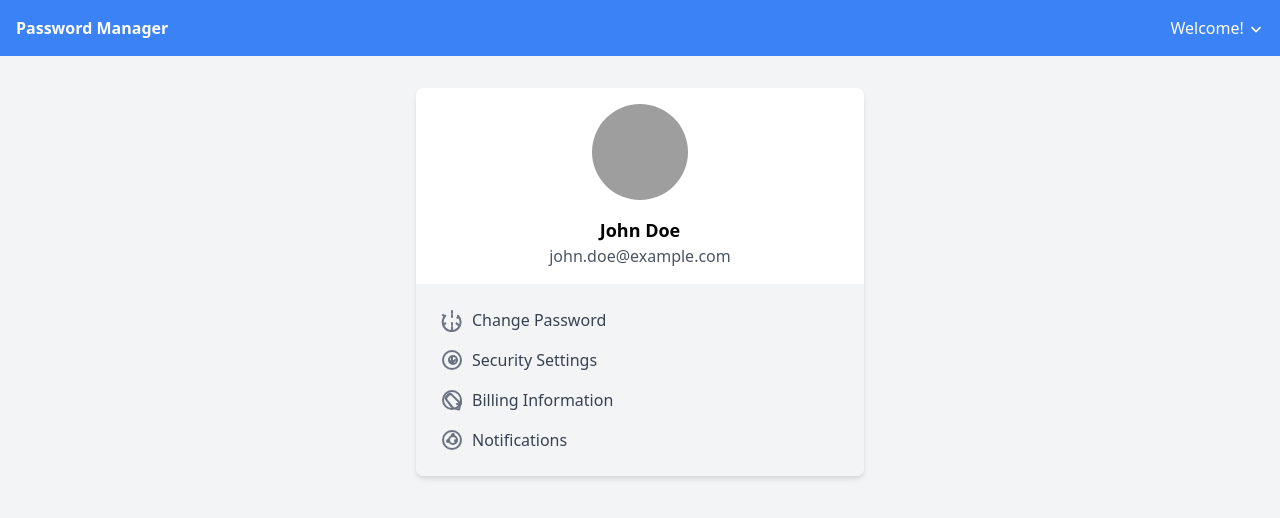
After one commit to jayster12/QuantumLock, a Flask app: page /profile in a window 1280 px wide. The commit adds this page. Shown: the top 518 px of the page. Run offline with Flask 3, Linux system fonts and the light colour scheme; grey boxes are pictures that could not be loaded.

Commit message:
Fixed issue with deleting first password entry adding empty entry

```diff
--- a/app.py
+++ b/app.py
@@ -25,35 +25,45 @@ def generatePassword():
 
 @app.route('/add-password', methods=['POST'])
 def addPassword():
-    print("Adding password entry...")
     # Extracting the password entry elements from HTML
     entryTitle = request.form['title']
     entryUsername = request.form['username']
     entryPassword = request.form['password']
     entryDescription = request.form['description']
-    userID = session['id'] # Extract user ID from session
+    # Avoid adding password entry if it has an empty username or password
+    if len(entryUsername) == 0 or len(entryPassword) == 0:
+        print("Possible empty password entry. Ignoring")
+        return redirect(url_for('dashboard'))
+    else:
+        print("Adding password entry...")
+        userID = session['id'] # Extract user ID from session
+        # Insert password entry into database
+        conn = createDBConnection()
+        cursor = conn.cursor()
+        cursor.execute('INSERT INTO passwordEntries (user_id, title, username, password, description) VALUES (?, ?, ?, ?, ?)', (userID, entryTitle, entryUsername, entryPassword, entryDescription))
+        conn.commit()
+        conn.close()
+        # Return with succeess message
+        #return render_template('vault.html', success_message='Password entry added!', username=entryUsername, email=session['email'])
+        return redirect(url_for('dashboard')) # No success message, we just refresh the page essentially
 
-    # Insert password entry into database
-    conn = createDBConnection()
-    cursor = conn.cursor()
-    cursor.execute('INSERT INTO passwordEntries (user_id, title, username, password, description) VALUES (?, ?, ?, ?, ?)', (userID, entryTitle, entryUsername, entryPassword, entryDescription))
-    conn.commit()
-    conn.close()
-
-    # Return with succeess message
-    return render_template('vault.html', success_message='Password entry added!', username=entryUsername, email=session['email'])
-
+# For some reason, when deleting password entries, it adds a blank/empty one, so may want to remove/disable this feature for now
 @app.route('/delete-password', methods=['POST'])
 def deletePassword():
-    entryID = request.form['entryID']
-    conn = createDBConnection()
-    cursor = conn.cursor()
-    cursor.execute('DELETE FROM passwordEntries WHERE id=?', (entryID,))
-    conn.commit()
-    conn.close()
+    try:
+        entryID = int(request.form['entryID'])
+        print('Attempting to delete {0}'.format(entryID))
+        conn = createDBConnection()
+        cursor = conn.cursor()
+        cursor.execute('DELETE FROM passwordEntries WHERE id=?', (entryID,))
 
-    return render_template('vault.html', success_message='Entry deleted!', username=session['username'], email=session['email'])
+        conn.commit()
+        conn.close()
 
+        return redirect(url_for('dashboard'))
+    except Exception as e:
+        print("Error encountered while deleting password entry ID {0}".format(entryID))
+        return redirect(url_for('dashboard'))
 
 @app.route("/dashboard")
 def dashboard():
@@ -109,6 +119,16 @@ def login():
                 return redirect(url_for('dashboard'))
             else:
                 return render_template('login.html')
+@app.route("/profile", methods=['GET'])
+def profile():
+    if request.method == 'GET':
+        return render_template('profile.html')
+
+
+@app.route("/settings", methods=['GET'])
+def settings():
+    if request.method == 'GET':
+        return render_template('settings.html')
 
 @app.route("/register", methods=['GET', 'POST'])
 # Function isn't properly registering users & inserting them into sqlite3 database for some reason.
--- /dev/null
+++ b/templates/profile.html
@@ -0,0 +1,95 @@
+<!DOCTYPE html>
+<html lang="en">
+<head>
+    <meta charset="UTF-8">
+    <meta name="viewport" content="width=device-width, initial-scale=1.0">
+    <title>Password Manager - Profile</title>
+    <!-- Include Tailwind CSS -->
+    <link href="https://cdn.jsdelivr.net/npm/tailwindcss@2.2.19/dist/tailwind.min.css" rel="stylesheet">
+</head>
+<body class="bg-gray-100">
+    <!-- Navigation bar -->
+    <nav class="bg-blue-500 p-4">
+        <div class="container mx-auto flex justify-between items-center">
+            <h1 class="text-white font-semibold">Password Manager</h1>
+            <!-- Dropdown menu for navigation links -->
+            <div class="relative">
+                <button class="text-white hover:text-gray-200 focus:outline-none">
+                    Welcome!
+                    <svg class="h-4 w-4 fill-current inline-block" xmlns="http://www.w3.org/2000/svg" viewBox="0 0 20 20"><path fill-rule="evenodd" d="M4.293 7.293a1 1 0 0 1 1.414-1.414L10 10.586l4.293-4.293a1 1 0 1 1 1.414 1.414l-5 5a1 1 0 0 1-1.414 0l-5-5a1 1 0 0 1-.001-1.414z"/></svg>
+                        <path fill-rule="evenodd" d="M10 12l-4-4H6l4 4 4-4h.001l-.001-.001L14 8l-4 4z" clip-rule="evenodd" />
+                    </svg>
+                </button>
+                <!-- Dropdown menu content -->
+                <div class="absolute top-full left-0 mt-2 bg-white rounded-md shadow-lg hidden">
+                    <a href="/dashboard" class="block px-4 py-2 text-gray-800 hover:bg-gray-200">Dashboard</a>
+                    <a href="/settings" class="block px-4 py-2 text-gray-800 hover:bg-gray-200">Settings</a>
+                    <a href="/generator" class="block px-4 py-2 text-gray-800 hover:bg-gray-200">Password Generator</a>
+                </div>
+            </div>
+        </div>
+    </nav>
+
+    <!-- Profile section -->
+    <div class="container mx-auto mt-8">
+        <div class="max-w-md mx-auto bg-white rounded-lg overflow-hidden shadow-md">
+            <div class="px-6 py-4">
+                <div class="flex justify-center">
+                    <img src="https://randomuser.me/api/portraits/men/1.jpg" alt="Profile Picture" class="h-24 w-24 rounded-full">
+                </div>
+                <div class="text-center mt-4">
+                    <h2 class="text-lg font-semibold">John Doe</h2>
+                    <p class="text-gray-600">john.doe@example.com</p>
+                </div>
+            </div>
+            <div class="bg-gray-100 px-6 py-4">
+                <ul>
+                    <li class="flex items-center py-2">
+                        <svg class="h-6 w-6 text-gray-500 mr-2" fill="none" stroke="currentColor" viewBox="0 0 24 24" xmlns="http://www.w3.org/2000/svg">
+                            <path stroke-linecap="round" stroke-linejoin="round" stroke-width="2" d="M12 9V7m0 8v2m6-9.3a9 9 0 11-12.73 0M12 3v2m0 14v2m-6.76-5.73l-1.42 1.42m14.14 0l-1.42-1.42M4.34 8.34l-1.42-1.42M18.76 8.34l-1.42 1.42"></path>
+                        </svg>
+                        <span class="text-gray-700">Change Password</span>
+                    </li>
+                    <li class="flex items-center py-2">
+                        <svg class="h-6 w-6 text-gray-500 mr-2" fill="none" stroke="currentColor" viewBox="0 0 24 24" xmlns="http://www.w3.org/2000/svg">
+                            <path stroke-linecap="round" stroke-linejoin="round" stroke-width="2" d="M21 12a9 9 0 11-18 0 9 9 0 0118 0zm-4 0a4 4 0 11-8 0 4 4 0 018 0zm-5-3v6m0 0l3-3m-3 3l-3-3"></path>
+                        </svg>
+                        <span class="text-gray-700">Security Settings</span>
+                    </li>
+                    <li class="flex items-center py-2">
+                        <svg class="h-6 w-6 text-gray-500 mr-2" fill="none" stroke="currentColor" viewBox="0 0 24 24" xmlns="http://www.w3.org/2000/svg">
+                            <path stroke-linecap="round" stroke-linejoin="round" stroke-width="2" d="M21 12a9 9 0 11-18 0 9 9 0 0118 0zm0 0v4m0 0h-4m4 0l-9.37-9.37a2.42 2.42 0 00-3.4 0l-1.79 1.79a2.42 2.42 0 000 3.4L13 20l6 1.5 1.5-6-8.4-8.39a2.42 2.42 0 00-3.4 0l-1.79 1.79a2.42 2.42 0 000 3.4L11 18"></path>
+                        </svg>
+                        <span class="text-gray-700">Billing Information</span>
+                    </li>
+                    <li class="flex items-center py-2">
+                        <svg class="h-6 w-6 text-gray-500 mr-2" fill="none" stroke="currentColor" viewBox="0 0 24 24" xmlns="http://www.w3.org/2000/svg">
+                            <path stroke-linecap="round" stroke-linejoin="round" stroke-width="2" d="M21 12a9 9 0 11-18 0 9 9 0 0118 0zm-4 0a4 4 0 11-8 0 4 4 0 018 0zm-4-4a1 1 0 100-2 1 1 0 000 2zM8 14a1 1 0 100-2 1 1 0 000 2zm8 0a1 1 0 100-2 1 1 0 000 2z"></path>
+                        </svg>
+                        <span class="text-gray-700">Notifications</span>
+                    </li>
+                </ul>
+            </div>
+        </div>
+    </div>
+
+    <!-- Script to handle dropdown menu -->
+    <script>
+        document.addEventListener('DOMContentLoaded', function () {
+            const dropdownBtn = document.querySelector('.relative > button');
+            const dropdownMenu = document.querySelector('.absolute');
+
+            dropdownBtn.addEventListener('click', function () {
+                dropdownMenu.classList.toggle('hidden');
+            });
+
+            // Close dropdown menu when clicking outside
+            document.addEventListener('click', function (event) {
+                if (!dropdownBtn.contains(event.target) && !dropdownMenu.contains(event.target)) {
+                    dropdownMenu.classList.add('hidden');
+                }
+            });
+        });
+    </script>
+</body>
+</html>
```
Also changed, not shown: templates/dashboard.html (deleted, +0 -45 lines), templates/settings.html (added, +60 -0 lines), templates/vault.html (+28 -24 lines), README.md, users.db.
